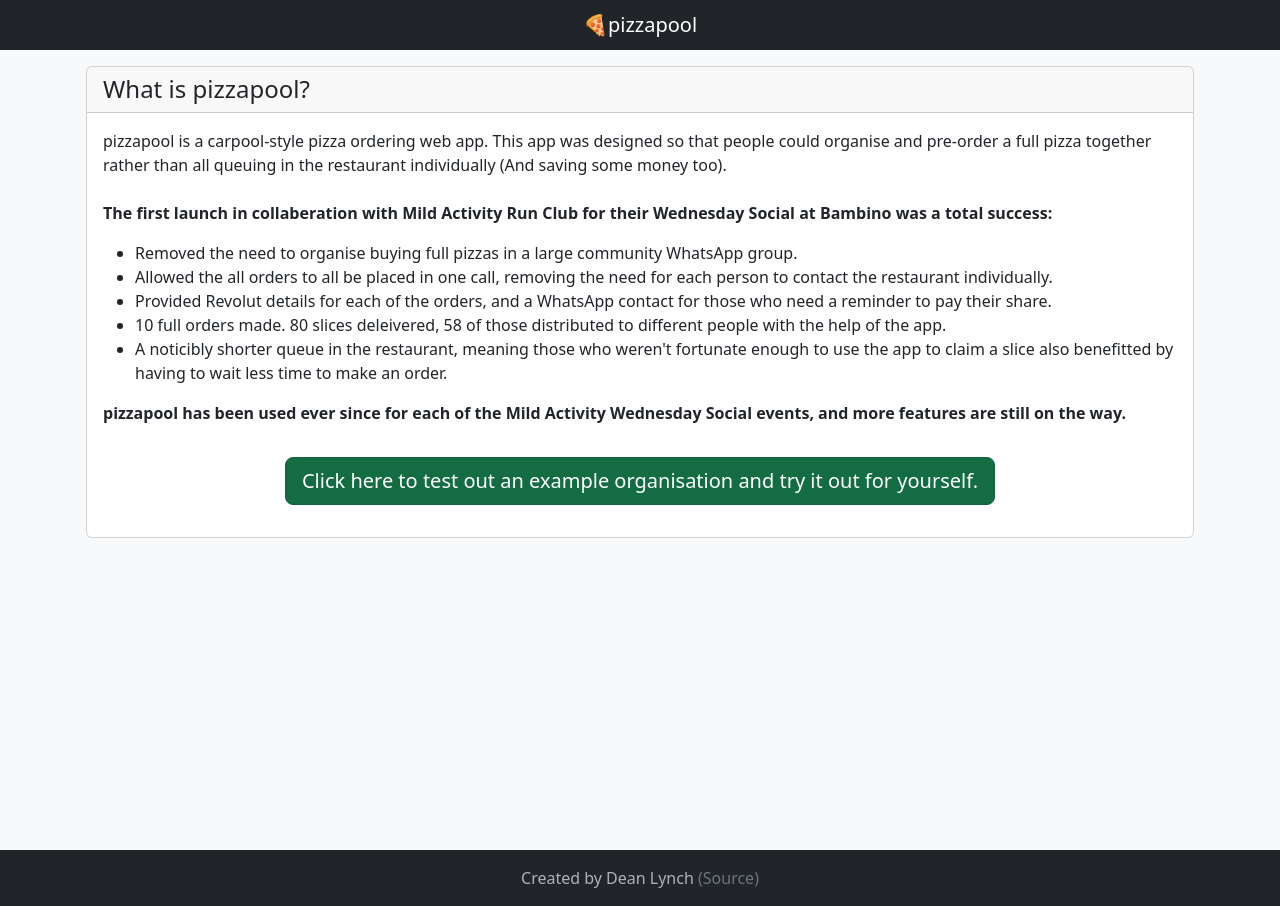
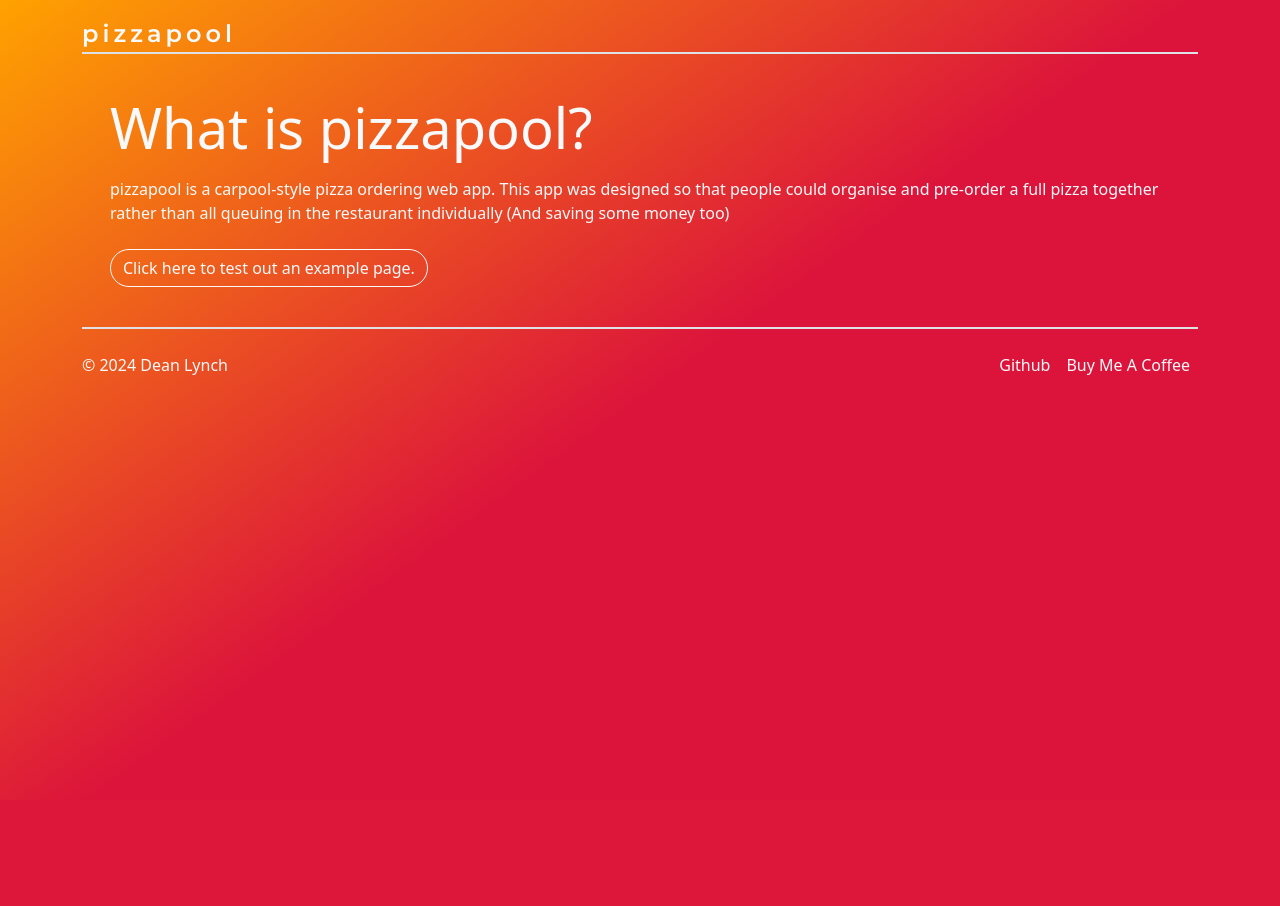
Before and after one commit to lynchdean/pizzapool, a Django app: page / in a window 1280 px wide. After the commit the page ends 771 px from the top, so only its background shows below. Run offline with Django 5.2, Linux system fonts and the light colour scheme; some libraries are stand-ins or nearby versions.

Commit message:
New design ui

```diff
--- a/events/templates/events/create_pizza_order.html
+++ b/events/templates/events/create_pizza_order.html
@@ -2,7 +2,7 @@
 {% extends "./main_template.html" %}
 
 {% block content %}
-<div class="container p-3">
+<div class="container text-light p-3">
     {% if not event.locked %}
     <h3>New Pizza Order:</h3>
     <div class="card">
@@ -19,7 +19,7 @@
                 </div>
                 <input name="next" type="hidden" value="{{ request.GET.next }}">
                 <div class="d-grid">
-                    <button class="btn btn-success" id="confirm-order-btn" type="submit">Confirm</button>
+                    <button class="btn btn-success rounded-pill" id="confirm-order-btn" type="submit">Confirm</button>
                 </div>
             </form>
         </div>
--- a/events/templates/events/homepage.html
+++ b/events/templates/events/homepage.html
@@ -2,43 +2,20 @@
 {% extends "./main_template.html" %}
 
 {% block content %}
-<div class="container p-3">
-    <div class="card">
-        <div class="card-header h4">What is pizzapool?</div>
-        <div class="card-body">
-            <p>
-                pizzapool is a carpool-style pizza ordering web app.
+<div class="container text-light p-3">
+    <div class="display-4 mb-3">What is pizzapool?</div>
+    <p class="mb-4">
+        pizzapool is a carpool-style pizza ordering web app.
 
-                This app was designed so that people could organise and pre-order a full pizza together rather than all
-                queuing in the restaurant individually (And saving some money too).
-                <br><br>
-                <strong>The first launch in collaberation with Mild Activity Run Club for their Wednesday Social at Bambino was
-                    a total success:</strong>
-
-                <ul>
-                    <li>Removed the need to organise buying full pizzas in a large community WhatsApp group.</li>
-                    <li>Allowed the all orders to all be placed in one call, removing the need for each person to contact the
-                        restaurant individually.</li>
-                    <li>Provided Revolut details for each of the orders, and a WhatsApp contact for those who need a reminder to
-                        pay their share.</li>
-                    <li>10 full orders made. 80 slices deleivered, 58 of those distributed to different people with the help of
-                        the app.</li>
-                    <li>A noticibly shorter queue in the restaurant, meaning those who weren't fortunate enough to use the app
-                        to claim a slice also benefitted by having to wait less time to make an order.</li>
-                </ul>
-
-                <strong>pizzapool has been used ever since for each of the Mild Activity Wednesday Social events, and more features are still on the way.</strong>
-            </p>
-            <div class="card-body text-center">
-                <a class="btn btn-success btn-lg active" role="button" aria-pressed="true"
-                   href="{% url 'events:org-detail' 'example' %}"
-                   id="orgs">
-                    Click here to test out an example organisation and try it out for yourself.
-                </a>
-            </div>
-
-        </div>
-    </div>
+        This app was designed so that people could organise and pre-order a full pizza together rather than all
+        queuing in the restaurant individually (And saving some money too)
+    </p>
+    <a aria-pressed="true" class="btn btn-outline-light rounded-pill"
+       href="{% url 'events:org-detail' 'example' %}"
+       id="orgs"
+       role="button">
+        Click here to test out an example page.
+    </a>
 </div>
 
 
--- a/events/templates/events/main_template.html
+++ b/events/templates/events/main_template.html
@@ -10,33 +10,88 @@
     <link href="{% static 'events/favicon-32x32.png' %}" rel="icon" sizes="32x32" type="image/png">
     <link href="{% static 'events/favicon-16x16.png' %}" rel="icon" sizes="16x16" type="image/png">
     <link href="{% static 'events/site.webmanifest' %}" rel="manifest">
+    <!--  ads  -->
     <script async crossorigin="anonymous"
             src="https://pagead2.googlesyndication.com/pagead/js/adsbygoogle.js?client=ca-pub-4985938341753226"></script>
+    <!--  /ads  -->
+    <!--  fonts  -->
+    <link href="https://fonts.googleapis.com" rel="preconnect">
+    <link crossorigin href="https://fonts.gstatic.com" rel="preconnect">
+    <link href="https://fonts.googleapis.com/css2?family=Montserrat:ital,wght@0,600;1,600&display=swap"
+          rel="stylesheet">
+    <!--  /fonts  -->
     {% load django_bootstrap5 %}
     {% bootstrap_css %}
     {% bootstrap_javascript %}
 </head>
 <body>
-<nav class="navbar navbar-dark bg-dark">
-    <div class="container-fluid">
-        <span class="navbar-brand mx-auto mb-0 h1">
-            <a class="text-reset text-decoration-none" href="{% url 'events:home' %}">🍕pizzapool</a>
-        </span>
-    </div>
-</nav>
-<div class="bg-light min-vh-100">
+
+<style>
+    html, body {
+        height:100%;
+    }
+
+    body {
+        background: linear-gradient(0.9turn, #dc143b 50%, #ffa200);
+        background-repeat: no-repeat;
+        background-attachment: stretch;
+        background-color:#dc143b;
+    }
+</style>
+<!-- Background image -->
+<!--<div class="bg-image"-->
+<!--     style="background-image: url('https://mdbootstrap.com/img/new/standard/city/041.jpg');-->
+<!--            height: 100vh">-->
+<!--</div>-->
+<!-- Background image -->
+
+<!--<nav class="navbar navbar-light">-->
+<!--    <div class="container-fluid">-->
+<!--        <span class="navbar-brand mx-auto mb-0 h1">-->
+<!--            <a class="text-reset text-decoration-none" href="{% url 'events:home' %}">🍕pizzapool</a>-->
+<!--        </span>-->
+<!--    </div>-->
+<!--</nav>-->
+<div class="container">
+    <header class="d-flex flex-wrap  pt-3 mb-4 border-bottom border-2">
+        <a class="d-flex align-items-center text-center mb-3 mb-md-0 me-md-auto link-body-emphasis text-light text-decoration-none"
+           href="/">
+            <span class="fs-4" style="font-family: 'Montserrat', sans-serif; letter-spacing: 0.25rem;">pizzapool</span>
+        </a>
+
+        <!--        <ul class="nav nav-pills">-->
+        <!--            <li class="nav-item"><a class="nav-link" href="#"></a></li>-->
+        <!--            <li class="nav-item"><a class="nav-link" href="#">Features</a></li>-->
+        <!--            <li class="nav-item"><a class="nav-link" href="#">Pricing</a></li>-->
+        <!--            <li class="nav-item"><a class="nav-link" href="#">FAQs</a></li>-->
+        <!--            <li class="nav-item"><a class="nav-link" href="#">About</a></li>-->
+        <!--        </ul>-->
+    </header>
+</div>
+
+<div class="container px-4">
     {% block content %}
     {% endblock %}
 </div>
 
-<nav class="footer text-center mt-auto py-3 text-muted bg-dark" data-bs-theme="dark">
-    <div class="container">
-        <span>
-            Created by Dean Lynch
-            <a class="text-secondary text-decoration-none" href="https://github.com/lynchdean/pizzapool">(Source)</a>
-        </span>
-    </div>
+<div class="container">
+    <footer class="d-flex flex-wrap justify-content-between align-items-center py-3 my-4 border-top border-2">
+        <p class="col-md-4 mb-0 text-light">&copy; {% now 'Y' %} Dean Lynch</p>
+        <a class="col-md-4 d-flex align-items-center justify-content-center mb-3 mb-md-0 me-md-auto link-body-emphasis text-decoration-none"
+           href="/">
+            <!--            <svg class="bi me-2" height="32" width="40">-->
+            <!--                <use xlink:href="#bootstrap"></use>-->
+            <!--            </svg>-->
+        </a>
+        <ul class="nav col-md-4 justify-content-end">
+            <li class="nav-item"><a class="nav-link px-2 text-light"
+                                    href="https://github.com/lynchdean/pizzapool">Github</a></li>
+            <li class="nav-item"><a class="nav-link px-2 text-light" href="buymeacoffee.com/deanlynch">Buy
+                Me A Coffee</a>
+            </li>
+        </ul>
+    </footer>
+</div>
 
-</nav>
 </body>
 </html>
```
Also changed, not shown: events/templates/events/claim_slices.html (+3 -5 lines), events/templates/events/delete_slices.html (+6 -4 lines), events/templates/events/event_detail.html (+27 -24 lines), events/templates/events/organisation_detail.html (+30 -30 lines), events/templates/events/organisation_list.html (+9 -9 lines).
